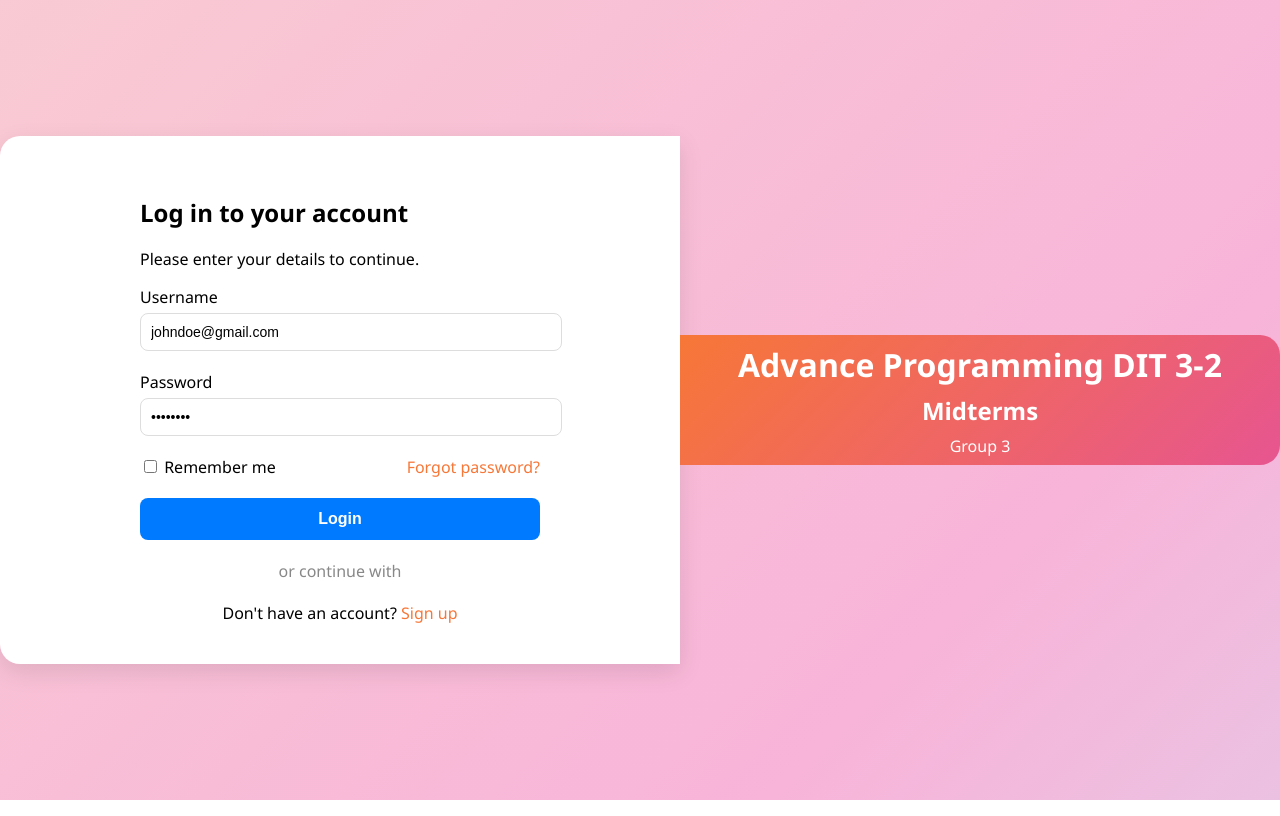
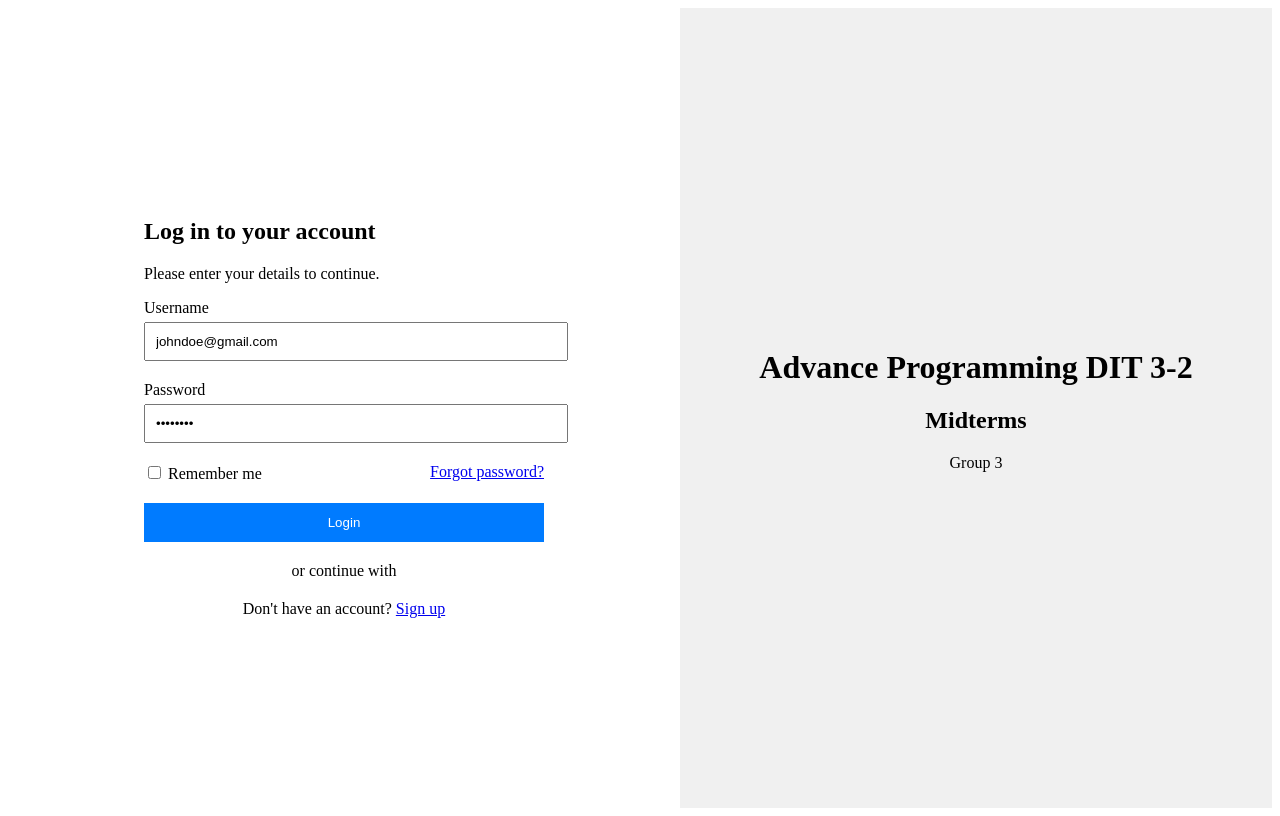
Before and after one commit to jingidoomaf-crypto/project-dir, a Flask app: template templates/login.html in a window 1280 px wide. Run offline with Flask 3, Linux system fonts and the light colour scheme; the template is opened without the code that fills it, so the values that code supplies are empty.

Commit message:
Revert "Merge branch 'gador-login.css-2' into dev"
This reverts commit 4890d2e4ab1d2902d9a00a0ce6c41f452a4892be, reversing
changes made to 19bde00760c1389a6affe9dfbc400cc36395bef3.

```diff
--- a/static/css/login.css
+++ /dev/null
@@ -1,75 +0,0 @@
-body {
-    margin: 0;
-    font-family: 'Segoe UI', sans-serif;
-    background: linear-gradient(135deg, #f9d1d1, #f8b4d9, #c2e9fb);
-    background-size: 200% 200%;
-    animation: gradientShift 8s ease infinite;
-}
-@keyframes gradientShift {
-    0% { background-position: 0% 50%; }
-    50% { background-position: 100% 50%; }
-    100% { background-position: 0% 50%; }
-}
-div[style*="display: flex; height: 100vh;"] {
-    height: 100vh;
-    display: flex;
-    align-items: center;
-    justify-content: center;
-    box-shadow: 0 10px 30px rgba(0, 0, 0, 0.1);
-}
-div[style*="flex: 1; padding: 40px;"] {
-    background-color: #fff;
-    border-radius: 20px 0 0 20px;
-    box-shadow: 0 8px 25px rgba(0, 0, 0, 0.1);
-}
-input[type="text"],
-input[type="password"] {
-    border: 1px solid #ddd;
-    border-radius: 8px;
-    padding: 10px;
-    font-size: 14px;
-    width: 100%;
-    transition: border-color 0.3s ease;
-}
-input[type="text"]:focus,
-input[type="password"]:focus {
-    border-color: #f77737;
-    outline: none;
-}
-button {
-    background-color: #f77737;
-    color: #fff;
-    border: none;
-    border-radius: 8px;
-    font-size: 16px;
-    font-weight: 600;
-    cursor: pointer;
-    transition: background-color 0.3s ease;
-}
-button:hover {
-    background-color: #e75590;
-}
-div[style*="flex: 1; background-color: #f0f0f0;"] {
-    background: linear-gradient(135deg, #f77737, #e75590);
-    color: #fff;
-    display: flex;
-    align-items: center;
-    justify-content: center;
-    border-radius: 0 20px 20px 0;
-}
-div[style*="text-align: center;"] h1,
-div[style*="text-align: center;"] h2,
-div[style*="text-align: center;"] p {
-    margin: 8px 0;
-}
-a {
-    color: #f77737;
-    text-decoration: none;
-    font-weight: 500;
-}
-a:hover {
-    text-decoration: underline;
-}
-div[style*="text-align: center; margin-bottom: 20px;"] {
-    color: #888;
-}
--- a/templates/login.html
+++ b/templates/login.html
@@ -4,7 +4,6 @@
     <meta charset="UTF-8">
     <meta name="viewport" content="width=device-width, initial-scale=1.0">
     <title>Login - Advance Programming Midterms</title>
-    <link rel="stylesheet" href="../static/css/login.css">
 </head>
 <body>
     <div style="display: flex; height: 100vh;">
```
